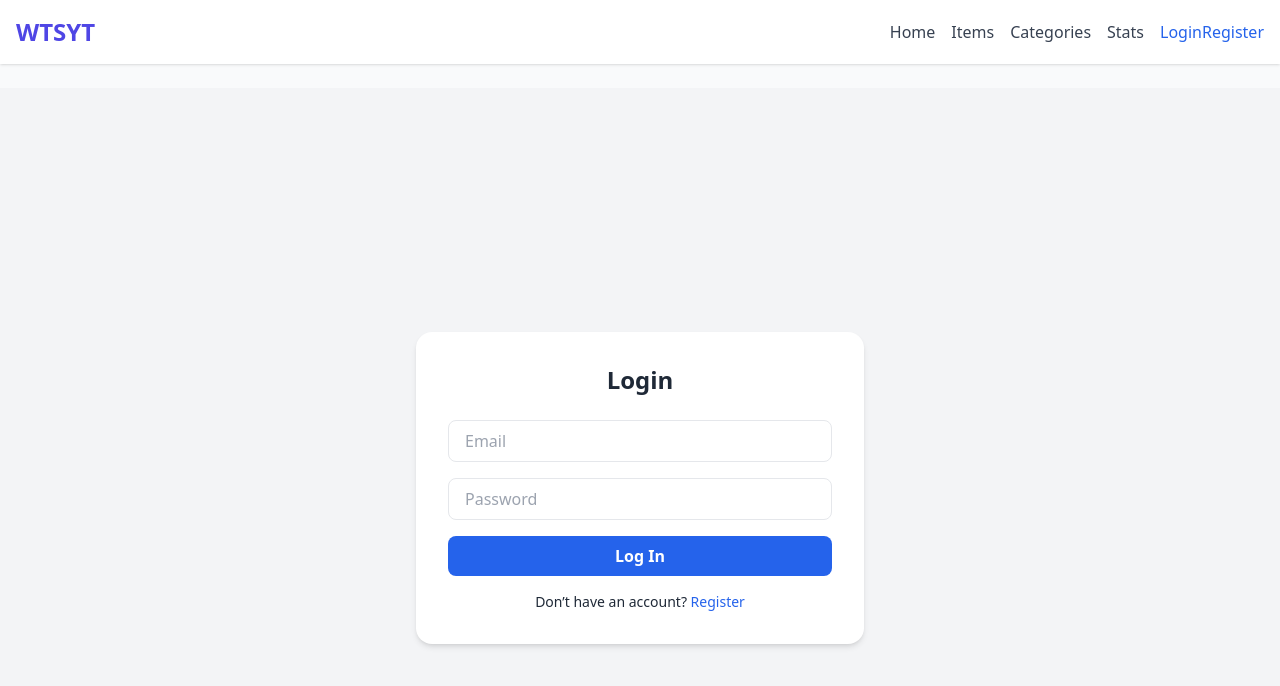
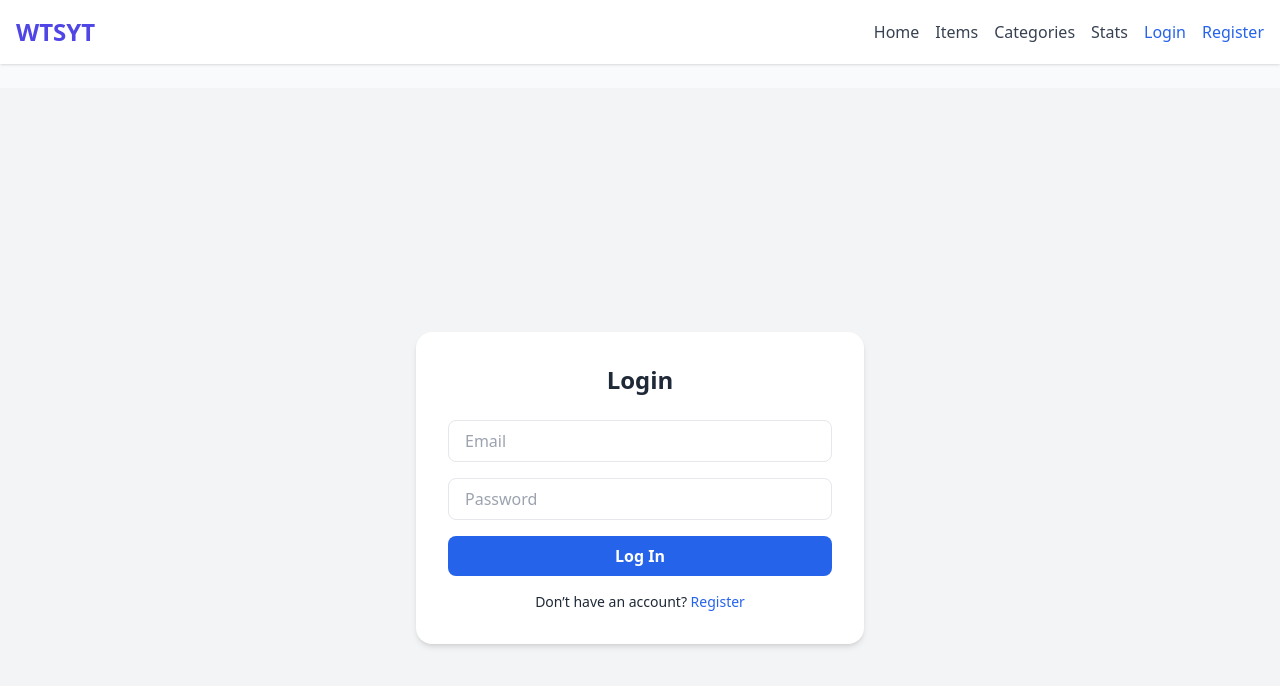
Before and after one commit to TitovYehor/where-to-spend-your-time, a React (Vite) app in the folder Frontend/wtsyt-frontend/: page /login in a window 1280 px wide. Shown: the top 686 px of the page. Built offline with nearby package versions, Linux system fonts and the light colour scheme; no server answers.

Commit message:
- Fix spacing in Header and Home page

```diff
--- a/Frontend/wtsyt-frontend/src/components/Header.tsx
+++ b/Frontend/wtsyt-frontend/src/components/Header.tsx
@@ -35,14 +35,14 @@
           ))}
 
           {user ? (
-            <div className="flex items-center">
+            <div className="flex items-center gap-x-4">
               <span className="text-sm text-gray-600">Hello, {user.displayName}</span>
               <button onClick={logout} className="text-red-500 text-sm hover:underline">
                 Logout
               </button>
             </div>
           ) : (
-            <div className="flex items-center">
+            <div className="flex items-center gap-x-4">
               <NavLink to="/login" className="text-blue-600 hover:underline">
                 Login
               </NavLink>
--- a/Frontend/wtsyt-frontend/src/pages/Home.tsx
+++ b/Frontend/wtsyt-frontend/src/pages/Home.tsx
@@ -153,7 +153,7 @@
         <button
           disabled={isLastPage}
           onClick={() => setPage((prev) => prev + 1)}
-          className="px-4 py-2 bg-gray-200 rounded"
+          className="px-4 py-2 bg-gray-200 rounded disabled:opacity-50"
         >
           Next
         </button>
```
